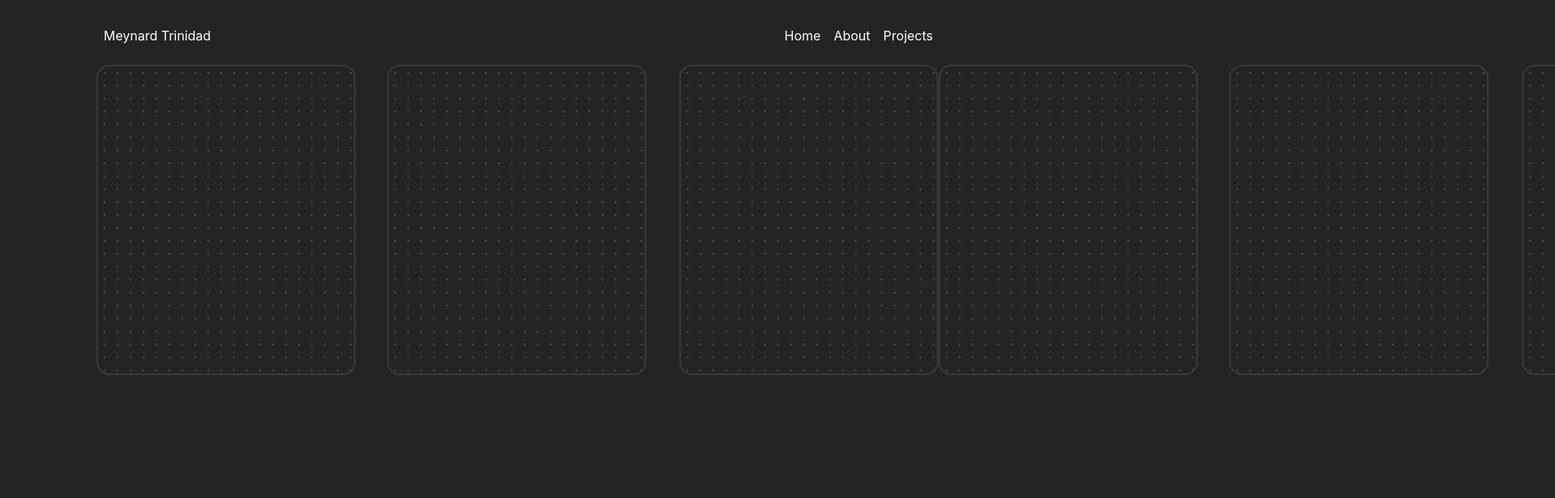
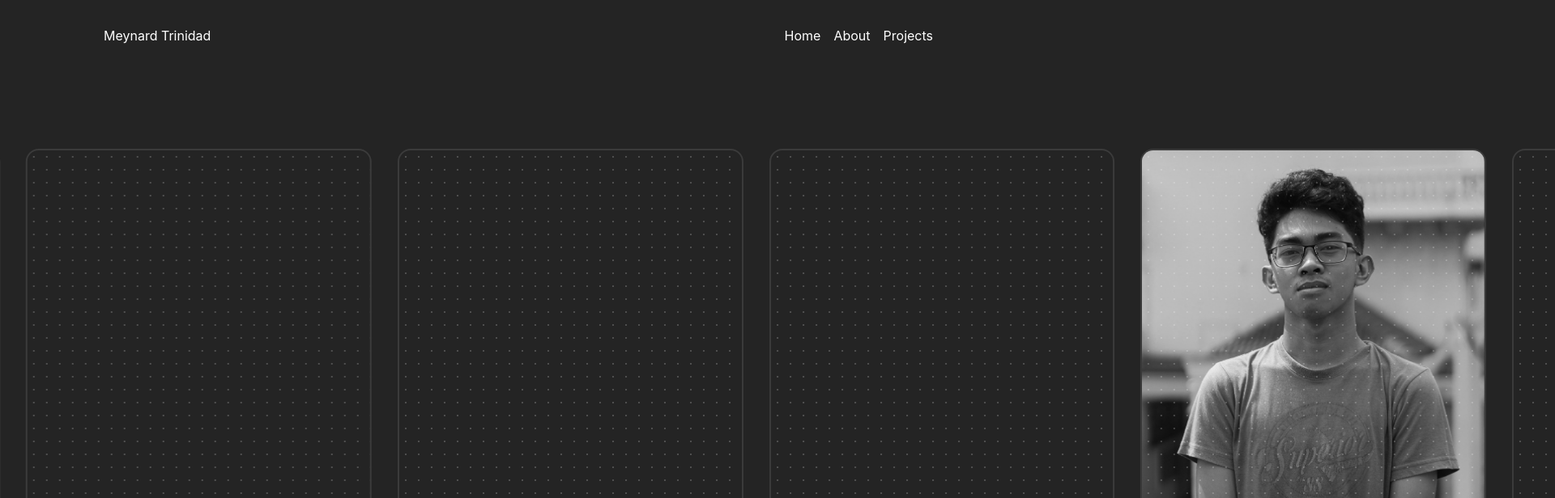
Before and after one commit to polaski0/portfolio, a React (Vite) app: page / in a window 1280 px wide. Shown: the top 616 px of the page at 81% size, 1920 px wide, since content can reach past the window. Built offline with nearby package versions, Linux system fonts and the light colour scheme.

Commit message:
refactored animation

```diff
--- a/src/assets/css/Home.css
+++ b/src/assets/css/Home.css
@@ -27,22 +27,25 @@
 }
 
 .card-wrapper {
-    width: calc(100% + 20vw);
     height: 100%;
+    width: 100%;
+    position: relative;
     display: flex;
-    justify-content: space-between;
-    gap: 2.5rem;
-    padding: 0 2.5rem;
-    margin: 0 5rem;
+    align-items: center;
+}
+
+.card-container {
+    padding-left: 2rem;
 }
 
 .card {
-    display: inline-block;
+    display: flex;
+    align-items: center;
+    justify-content: center;
+    height: 32rem;
+    aspect-ratio: 1/1.2;
     position: relative;
     flex-shrink: 0;
-    height: 24rem;
-    /* width: 12rem; */
-    aspect-ratio: 1/1.2;
     border: 2px solid #3b3b3b;
     border-radius: 1rem;
     overflow: hidden;
@@ -67,9 +70,3 @@
     object-fit: cover;
     filter: grayscale(1);
 }
-
-/* .card > .card-image {
-    aspect-ratio: 1/2;
-    width: 20rem;
-    object-fit: cover;
-} */
--- a/src/pages/Home.jsx
+++ b/src/pages/Home.jsx
@@ -1,6 +1,95 @@
-import React, { useEffect, useLayoutEffect, useRef } from 'react';
+import React, { useState, useEffect, useLayoutEffect, useRef } from 'react';
 import '../assets/css/Home.css';
 import { gsap } from 'gsap';
+
+function Home() {
+    const heroRef = useRef('');
+    // const loopCounter = useRef(1.5);
+    // const [isLooping, setIsLooping] = useState(true);
+
+    // useLayoutEffect(() => {
+    //     let ctx = gsap.context(() => {
+    //         gsap.fromTo('.card-wrapper', { opacity: 0 }, { opacity: 1, delay: 0.3 });
+    //         const cards = gsap.utils.toArray(".card-container"),
+    //             loop = horizontalLoop(cards, { paused: true });
+
+    //         const interval = setInterval(() => {
+    //             if (loopCounter.current > 0) {
+    //                 loop.next({ duration: 2 - loopCounter.current, ease: 'power2.out' });
+    //             }
+
+    //             loopCounter.current -= 0.1;
+    //         }, 100);
+
+    //         return () => clearInterval(interval);
+    //     }, heroRef);
+
+    //     return () => ctx.revert();
+    // }, []);
+
+    const counter = useRef(0);
+    const isPaused = useRef(false);
+
+    useLayoutEffect(() => {
+        let ctx = gsap.context(() => {
+            gsap.fromTo('.card-wrapper', { opacity: 0 }, { opacity: 1, duration: 2 });
+            const cards = gsap.utils.toArray('.card-container'),
+                loop = horizontalLoop(cards, { paused: true });
+
+            const interval = setInterval(() => {
+                if (counter.current <= 10) {
+                    loop.next({ duration: 0.2 + (counter.current / 100), ease: counter.current >= 5 ? 'power1.out' : 'none' });
+                } else {
+                    isPaused.current = true;
+                }
+
+                counter.current += 1;
+            }, 100);
+
+            return () => clearInterval(interval);
+        }, heroRef);
+
+        return () => ctx.revert();
+    }, []);
+
+    return (
+        <section className="hero" ref={heroRef}>
+            <div className="content">
+                <div>
+                    <h3 className='name'>Meynard Julien B. Trinidad</h3>
+                    <h4 className='position'>Junior Web Developer</h4>
+                </div>
+                <div className='divider'></div>
+                <div>
+                    <p className='description'>Lorem ipsum dolor sit amet consectetur adipisicing elit. Accusantium voluptates ab magnam labore quae adipisci reprehenderit commodi optio pariatur similique! Quod assumenda unde non eaque aperiam reiciendis! Possimus, repellendus hic.</p>
+                </div>
+            </div>
+            <div className='card-wrapper'>
+                <Card />
+                <Card />
+                <Card isMain={true} />
+                <Card />
+                <Card />
+                <Card />
+            </div>
+        </section>
+    )
+}
+
+function Card({ isMain = false }) {
+    return (
+        <div className={`card-container ${isMain && 'main-card'}`}>
+            <div className='card'>
+                <div className='card-overlay'></div>
+                {
+                    isMain && (
+                        <img className='card-image' src="images/Profile.jpg" alt="Meynard Julien" />
+                    )
+                }
+            </div>
+        </div>
+    )
+}
 
 function horizontalLoop(items, config) {
     items = gsap.utils.toArray(items);
@@ -60,86 +149,4 @@ function horizontalLoop(items, config) {
     return tl;
 }
 
-function Card() {
-    return (
-        <div className="card">
-            <div className='card-overlay'></div>
-            {/* <img className='card-image' src="images/Profile.jpg" alt="Meynard Julien" /> */}
-        </div>
-    )
-}
-
-function Home() {
-    const heroRef = useRef();
-    let counter = 0;
-
-    useLayoutEffect(() => {
-        let ctx = gsap.context(() => {
-            // gsap.fromTo('.card', {
-            //     x: '-100vw',
-            // },
-            //     {
-            //         x: 0,
-            //         duration: 1,
-            //         ease: 'circ.out'
-            //     });
-            // gsap.fromTo('.left', {
-            //     opacity: 0,
-            // },
-            //     {
-            //         opacity: 1
-            //     });
-
-            const cards = gsap.utils.toArray(".card"),
-                loop = horizontalLoop(cards, { paused: true });
-
-            // add click listeners so you can click a box to have it move to the first slot
-            cards.forEach((card, i) => card.addEventListener("click", () => loop.toIndex(i, { duration: 1, ease: "power1.inOut" })));
-
-            const interval = setInterval(() => {
-                loop.next({ duration: 1 });
-            }, 500);
-
-            return () => clearInterval(interval);
-
-            // make the "next" and "previous" buttons call the appropriate methods on the timeline
-            // document.querySelector(".next").addEventListener("click", () => loop.next({ duration: 1, ease: "power1.inOut" }));
-            // document.querySelector(".prev").addEventListener("click", () => loop.previous({ duration: 1, ease: "power1.inOut" }));
-
-
-        }, heroRef);
-
-        return () => ctx.revert();
-    }, []);
-
-    return (
-        <section className="hero" ref={heroRef}>
-            <div className="content">
-                <div>
-                    <h3 className='name'>Meynard Julien B. Trinidad</h3>
-                    <h4 className='position'>Junior Web Developer</h4>
-                </div>
-                <div className='divider'></div>
-                <div>
-                    <p className='description'>Lorem ipsum dolor sit amet consectetur adipisicing elit. Accusantium voluptates ab magnam labore quae adipisci reprehenderit commodi optio pariatur similique! Quod assumenda unde non eaque aperiam reiciendis! Possimus, repellendus hic.</p>
-                </div>
-            </div>
-            <div className='card-wrapper'>
-                <Card />
-                <Card />
-                <Card />
-                <Card />
-                <Card />
-                <Card />
-            </div>
-            {/* <div className="right">
-                <div className="card">
-                    <div className='card-overlay'></div>
-                    <img className='card-image' src="images/Profile.jpg" alt="Meynard Julien" />
-                </div>
-            </div> */}
-        </section>
-    )
-}
-
 export default Home;
```
